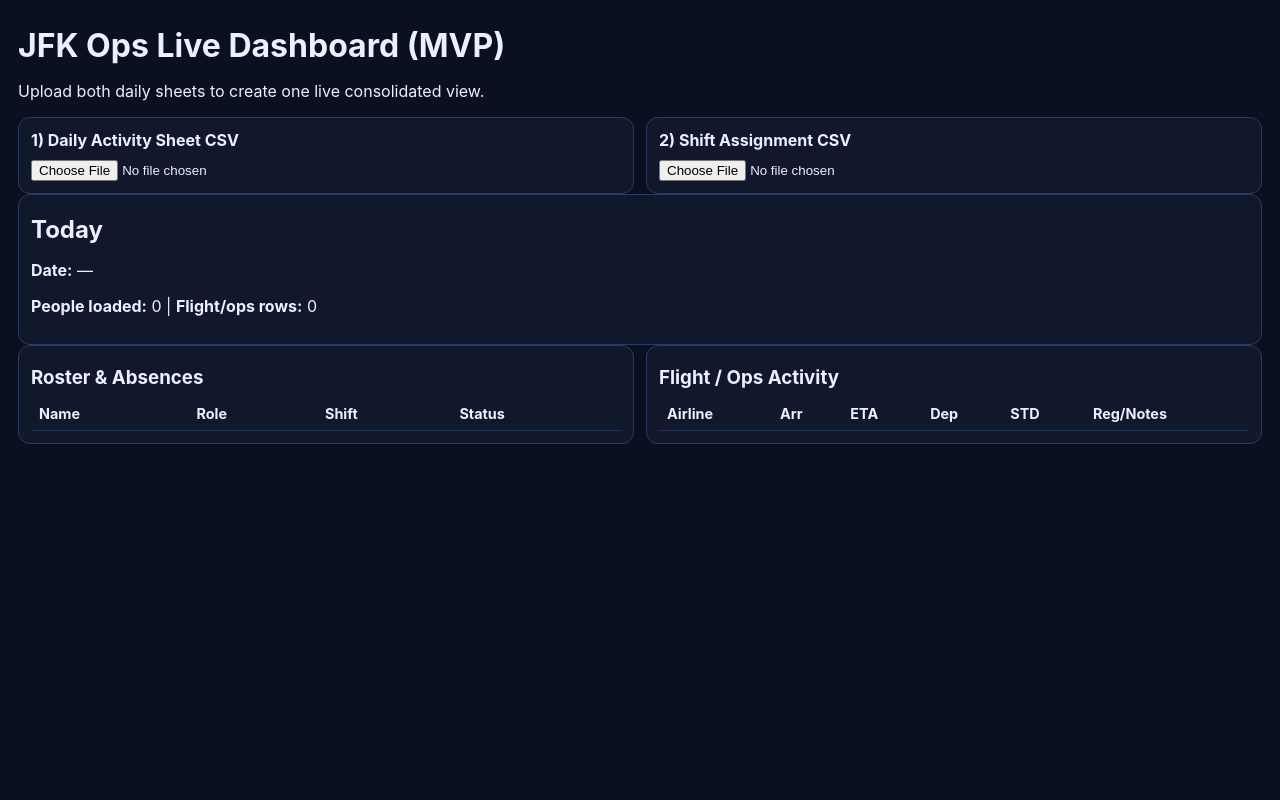
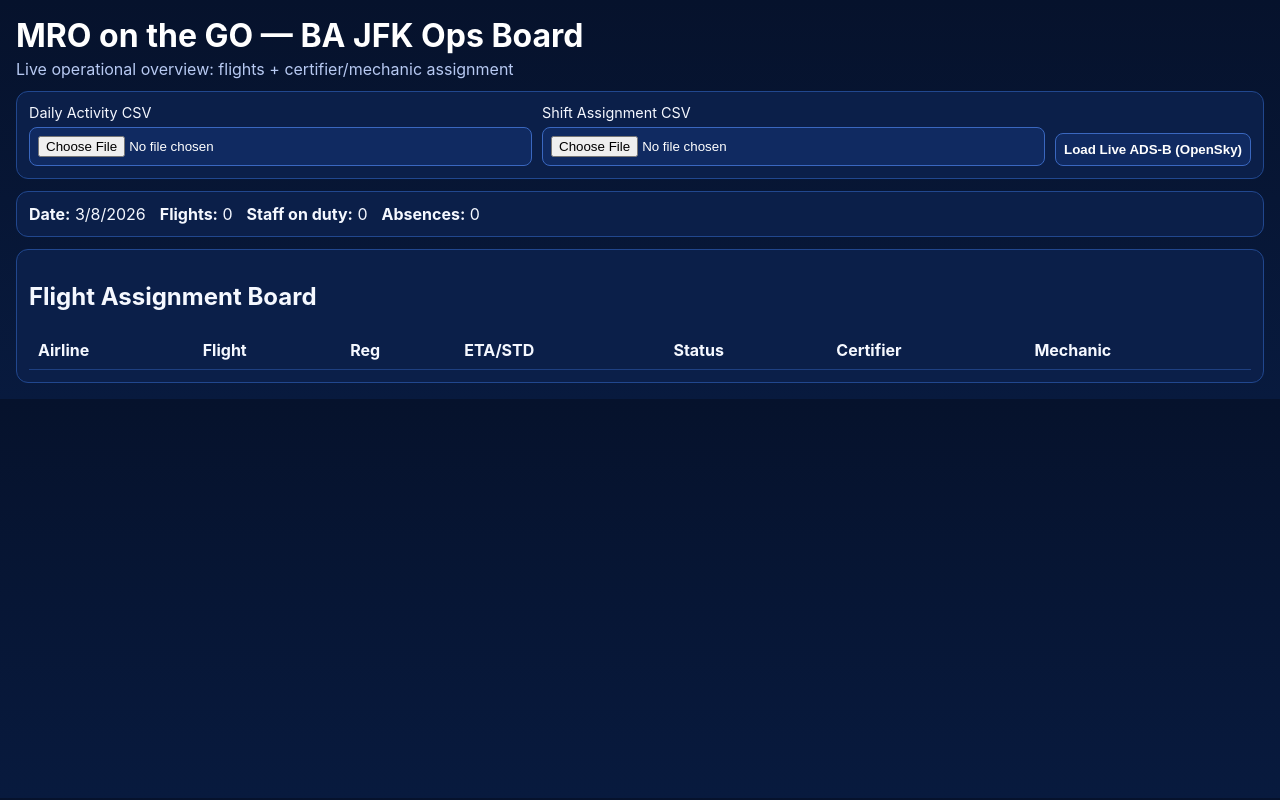
Before and after one commit to andrew-ibsen/jfk-ops-live-dashboard, a React (Vite) app: page / in a window 1280 px wide. Built offline with nearby package versions, Linux system fonts and the light colour scheme.

Commit message:
feat: add BA-themed live ops board with OpenSky flight status and crew assignment

```diff
--- a/src/App.css
+++ b/src/App.css
@@ -1,9 +1,19 @@
-.page{max-width:1400px;margin:0 auto;padding:18px;font-family:Inter,Segoe UI,sans-serif;color:#eaf0ff}
-.uploadGrid{display:grid;grid-template-columns:1fr 1fr;gap:12px}
-.grid{display:grid;grid-template-columns:1fr 1fr;gap:12px}
-.card{background:#11182b;border:1px solid #2a3c61;border-radius:12px;padding:12px}
-input[type=file]{display:block;margin-top:10px}
-table{width:100%;border-collapse:collapse;font-size:.9rem}
-th,td{padding:8px;border-bottom:1px solid #233557;text-align:left}
-h1,h2,h3{margin:8px 0}
-@media (max-width:900px){.uploadGrid,.grid{grid-template-columns:1fr}}
+*{box-sizing:border-box}
+body{margin:0;background:linear-gradient(180deg,#06122c,#081a3e);color:#f5f8ff;font-family:Inter,Segoe UI,sans-serif}
+.page{max-width:1400px;margin:0 auto;padding:16px;display:grid;gap:12px}
+header h1{margin:0;color:#fff}
+header p{margin:4px 0 0;color:#b7c9f2}
+.panel{background:#0b1f49;border:1px solid #21478e;border-radius:12px;padding:12px}
+.uploads{display:grid;grid-template-columns:1fr 1fr auto;gap:10px;align-items:end}
+.uploads label{display:grid;gap:6px;font-size:.9rem}
+input,select,button{background:#102a61;color:#fff;border:1px solid #3a67bf;border-radius:8px;padding:8px}
+button{cursor:pointer;font-weight:600}
+.stats{display:flex;flex-wrap:wrap;gap:14px}
+.warn{border-color:#d4a431;background:#3d2f0f}
+.tableWrap{overflow:auto}
+table{width:100%;min-width:980px;border-collapse:collapse}
+th,td{padding:9px;border-bottom:1px solid #1e3f80;text-align:left}
+.status{padding:2px 8px;border-radius:999px;border:1px solid #5a86dd;font-size:.8rem;text-transform:capitalize}
+.status.airborne{background:#1c5f2a;border-color:#4acb6a}
+.status.arrived{background:#3b3b3b;border-color:#8d8d8d}
+@media (max-width:980px){.uploads{grid-template-columns:1fr}}
--- a/src/App.tsx
+++ b/src/App.tsx
@@ -1,17 +1,25 @@
-import { useMemo, useState } from 'react'
+import { useEffect, useMemo, useState } from 'react'
 import './App.css'
 
-type Staff = { name: string; shift: string; role: 'Mechanic' | 'Maint Rep'; absence?: string }
-type Flight = { airline: string; arr?: string; dep?: string; eta?: string; std?: string; reg?: string; notes?: string }
+type Staff = { name: string; shift: string; role: 'Mechanic' | 'Certifier'; absence?: string }
+type Flight = {
+  key: string
+  airline: string
+  arr?: string
+  dep?: string
+  eta?: string
+  std?: string
+  reg?: string
+  live?: 'scheduled' | 'airborne' | 'arrived'
+}
 
-type DashboardData = { date?: string; staff: Staff[]; flights: Flight[] }
+type Assignments = Record<string, { certifier?: string; mechanic?: string }>
 
 function parseCsv(text: string): string[][] {
   const rows: string[][] = []
   let row: string[] = []
   let cur = ''
   let q = false
-
   for (let i = 0; i < text.length; i++) {
     const c = text[i]
     if (c === '"') {
@@ -20,14 +28,12 @@
         i++
       } else q = !q
     } else if (c === ',' && !q) {
-      row.push(cur.trim())
-      cur = ''
+      row.push(cur.trim()); cur = ''
     } else if ((c === '\n' || c === '\r') && !q) {
       if (c === '\r' && text[i + 1] === '\n') i++
       row.push(cur.trim())
       if (row.some((x) => x.length > 0)) rows.push(row)
-      row = []
-      cur = ''
+      row = []; cur = ''
     } else cur += c
   }
   if (cur.length || row.length) {
@@ -37,156 +43,180 @@
   return rows
 }
 
-function parseActivity(rows: string[][]): DashboardData {
-  const data: DashboardData = { staff: [], flights: [] }
-  const dateRow = rows.find((r) => /\d{2}\/\d{2}\/\d{4}/.test(r[0] || ''))
-  if (dateRow) data.date = (dateRow[0] || '').split(' ')[0]
-
-  let flightStart = rows.findIndex((r) => r.includes('A/C REG'))
-  if (flightStart >= 0) {
-    for (let i = flightStart + 1; i < rows.length; i++) {
+function fromActivity(rows: string[][]): { staff: Staff[]; flights: Flight[]; date?: string } {
+  const date = rows.find((r) => /\d{2}\/\d{2}\/\d{4}/.test(r[0] || ''))?.[0]?.split(' ')[0]
+  const flights: Flight[] = []
+  const staff: Staff[] = []
+  const fs = rows.findIndex((r) => r.includes('A/C REG'))
+  for (let i = fs + 1; fs >= 0 && i < rows.length; i++) {
     const r = rows[i]
     if ((r[0] || '').toLowerCase().includes('mechanics')) break
     const arr = r[2] || ''
     const dep = r[5] || ''
     if (!arr && !dep) continue
-      data.flights.push({
-        airline: (arr || dep).slice(0, 2).toUpperCase(),
-        reg: r[1],
-        arr,
-        eta: r[3],
-        dep,
-        std: r[6],
-        notes: r[9]
-      })
+    const airline = (arr || dep).slice(0, 2).toUpperCase()
+    const key = `${airline}-${arr || dep}-${r[1] || i}`
+    flights.push({ key, airline, reg: r[1], arr, eta: r[3], dep, std: r[6], live: 'scheduled' })
+  }
+  const ss = rows.findIndex((r) => (r[0] || '').toLowerCase() === 'mechanics')
+  for (let i = ss + 1; ss >= 0 && i < rows.length; i++) {
+    const r = rows[i]
+    if ((r[0] || '').startsWith('Shift A')) break
+    if (r[0]) staff.push({ name: r[0], shift: r[2], role: 'Mechanic' })
+    if (r[3]) staff.push({ name: r[3], shift: r[5], role: 'Certifier' })
+  }
+  return { staff, flights, date }
+}
+
+function fromShift(rows: string[][]): { staff: Staff[]; flights: Flight[]; date?: string } {
+  const date = rows.find((r) => /March|April|May|June|July|August|September|October|November|December|January|February/i.test(r.join(' ')))?.join(' ')
+  const staff: Staff[] = []
+  const flights: Flight[] = []
+  const start = rows.findIndex((r) => (r[1] || '').toLowerCase() === 'mechanics')
+  for (let i = start + 1; start >= 0 && i < rows.length; i++) {
+    const r = rows[i]
+    if ((r[1] || '').toLowerCase().includes('aer lingus')) break
+    if (r[1]) staff.push({ name: r[1], shift: r[2], role: 'Mechanic' })
+    if (r[3]) staff.push({ name: r[3], shift: r[4], role: 'Certifier' })
+    if (r[7]) staff.push({ name: r[7], shift: '-', role: 'Mechanic', absence: r[9] || 'Absent' })
+    if (r[5] && /\d/.test(r[5])) {
+      const key = `BA-${r[5].replace(/\s+/g, '')}-${i}`
+      flights.push({ key, airline: 'BA', arr: r[5], live: 'scheduled' })
     }
   }
-
-  const staffStart = rows.findIndex((r) => (r[0] || '').toLowerCase() === 'mechanics')
-  if (staffStart >= 0) {
-    for (let i = staffStart + 1; i < rows.length; i++) {
-      const r = rows[i]
-      if ((r[0] || '').startsWith('Shift A')) break
-      const mech = r[0]
-      const mShift = r[2]
-      const rep = r[3]
-      const rShift = r[5]
-      if (mech) data.staff.push({ name: mech, shift: mShift, role: 'Mechanic' })
-      if (rep) data.staff.push({ name: rep, shift: rShift, role: 'Maint Rep' })
-    }
-  }
-  return data
+  return { staff, flights, date }
 }
 
-function parseShift(rows: string[][]): DashboardData {
-  const data: DashboardData = { staff: [], flights: [] }
-  const dateRow = rows.find((r) => /Sunday|Monday|Tuesday|Wednesday|Thursday|Friday|Saturday/i.test(r.join(' ')))
-  if (dateRow) data.date = dateRow.join(' ').replace(/,+/g, ' ').trim()
-
-  const start = rows.findIndex((r) => (r[1] || '').toLowerCase() === 'mechanics')
-  if (start >= 0) {
-    for (let i = start + 1; i < rows.length; i++) {
-      const r = rows[i]
-      if ((r[1] || '').toLowerCase().includes('aer lingus')) break
-      const mech = r[1]
-      const mechShift = r[2]
-      const rep = r[3]
-      const repShift = r[4]
-      const absenceName = r[7]
-      const absenceType = r[9]
-
-      if (mech) data.staff.push({ name: mech, shift: mechShift, role: 'Mechanic' })
-      if (rep) data.staff.push({ name: rep, shift: repShift, role: 'Maint Rep' })
-      if (absenceName) data.staff.push({ name: absenceName, shift: '-', role: 'Mechanic', absence: absenceType || 'Absent' })
-
-      const op = r[5]
-      if (op && /\d/.test(op)) {
-        data.flights.push({ airline: 'BA', notes: op })
-      }
-    }
-  }
-  return data
+async function fetchOpenSkyJfk() {
+  const url = 'https://opensky-network.org/api/states/all?lamin=40.2&lomin=-74.3&lamax=41.1&lomax=-73.2'
+  const res = await fetch(url)
+  if (!res.ok) throw new Error('OpenSky fetch failed')
+  const json = await res.json()
+  const states = (json.states || []) as any[]
+  const prefixes = ['BAW', 'EIN', 'IBE', 'QFA', 'ANA', 'NAX']
+  return states
+    .filter((s) => prefixes.some((p) => String(s[1] || '').trim().startsWith(p)))
+    .map((s, idx) => ({
+      key: `live-${idx}-${s[1]}`,
+      airline: String(s[1] || '').trim().slice(0, 3),
+      dep: String(s[1] || '').trim(),
+      reg: s[0],
+      eta: '-',
+      std: '-',
+      live: s[8] ? 'airborne' : 'arrived'
+    } as Flight))
 }
 
 export default function App() {
-  const [activity, setActivity] = useState<DashboardData>({ staff: [], flights: [] })
-  const [shift, setShift] = useState<DashboardData>({ staff: [], flights: [] })
+  const [activity, setActivity] = useState<{ staff: Staff[]; flights: Flight[]; date?: string }>({ staff: [], flights: [] })
+  const [shift, setShift] = useState<{ staff: Staff[]; flights: Flight[]; date?: string }>({ staff: [], flights: [] })
+  const [liveFlights, setLiveFlights] = useState<Flight[]>([])
+  const [liveError, setLiveError] = useState('')
+  const [assignments, setAssignments] = useState<Assignments>(() => {
+    try { return JSON.parse(localStorage.getItem('ops-assignments') || '{}') } catch { return {} }
+  })
+
+  useEffect(() => { localStorage.setItem('ops-assignments', JSON.stringify(assignments)) }, [assignments])
 
   const merged = useMemo(() => {
     const staffMap = new Map<string, Staff>()
     ;[...activity.staff, ...shift.staff].forEach((s) => {
-      const key = s.name.toLowerCase()
-      const prev = staffMap.get(key)
-      staffMap.set(key, { ...prev, ...s, name: s.name } as Staff)
+      const k = `${s.name.toLowerCase()}-${s.role}`
+      const prev = staffMap.get(k)
+      staffMap.set(k, { ...prev, ...s, name: s.name })
     })
+    const fMap = new Map<string, Flight>()
+    ;[...activity.flights, ...shift.flights, ...liveFlights].forEach((f) => fMap.set(f.key, f))
+    return {
+      date: activity.date || shift.date || new Date().toLocaleDateString(),
+      staff: Array.from(staffMap.values()).sort((a, b) => a.name.localeCompare(b.name)),
+      flights: Array.from(fMap.values())
+    }
+  }, [activity, shift, liveFlights])
 
-    const flights = [...activity.flights, ...shift.flights]
-    return {
-      date: activity.date || shift.date,
-      staff: Array.from(staffMap.values()).sort((a, b) => a.name.localeCompare(b.name)),
-      flights
+  const certifiers = merged.staff.filter((s) => s.role === 'Certifier' && !s.absence)
+  const mechanics = merged.staff.filter((s) => s.role === 'Mechanic' && !s.absence)
+
+  const setAssign = (flightKey: string, field: 'certifier' | 'mechanic', value: string) => {
+    setAssignments((prev) => ({ ...prev, [flightKey]: { ...prev[flightKey], [field]: value } }))
   }
-  }, [activity, shift])
 
-  const handleFile = async (file: File, kind: 'activity' | 'shift') => {
-    const text = await file.text()
-    const rows = parseCsv(text)
-    const parsed = kind === 'activity' ? parseActivity(rows) : parseShift(rows)
-    if (kind === 'activity') setActivity(parsed)
-    else setShift(parsed)
+  const handleUpload = async (file: File, kind: 'activity' | 'shift') => {
+    const rows = parseCsv(await file.text())
+    if (kind === 'activity') setActivity(fromActivity(rows))
+    else setShift(fromShift(rows))
+  }
+
+  const loadLive = async () => {
+    setLiveError('')
+    try { setLiveFlights(await fetchOpenSkyJfk()) }
+    catch { setLiveError('Live ADS-B fetch limited or blocked right now. Using uploaded schedule only.') }
   }
 
   return (
     <div className="page">
-      <h1>JFK Ops Live Dashboard (MVP)</h1>
-      <p>Upload both daily sheets to create one live consolidated view.</p>
+      <header>
+        <h1>MRO on the GO — BA JFK Ops Board</h1>
+        <p>Live operational overview: flights + certifier/mechanic assignment</p>
+      </header>
 
-      <div className="uploadGrid">
-        <label className="card">
-          <strong>1) Daily Activity Sheet CSV</strong>
-          <input type="file" accept=".csv" onChange={(e) => e.target.files?.[0] && handleFile(e.target.files[0], 'activity')} />
+      <section className="panel uploads">
+        <label>
+          Daily Activity CSV
+          <input type="file" accept=".csv" onChange={(e) => e.target.files?.[0] && handleUpload(e.target.files[0], 'activity')} />
         </label>
-        <label className="card">
-          <strong>2) Shift Assignment CSV</strong>
-          <input type="file" accept=".csv" onChange={(e) => e.target.files?.[0] && handleFile(e.target.files[0], 'shift')} />
+        <label>
+          Shift Assignment CSV
+          <input type="file" accept=".csv" onChange={(e) => e.target.files?.[0] && handleUpload(e.target.files[0], 'shift')} />
         </label>
-      </div>
+        <button onClick={loadLive}>Load Live ADS-B (OpenSky)</button>
+      </section>
 
-      <div className="card">
-        <h2>Today</h2>
-        <p><b>Date:</b> {merged.date || '—'}</p>
-        <p><b>People loaded:</b> {merged.staff.length} | <b>Flight/ops rows:</b> {merged.flights.length}</p>
-      </div>
+      <section className="panel stats">
+        <span><b>Date:</b> {merged.date}</span>
+        <span><b>Flights:</b> {merged.flights.length}</span>
+        <span><b>Staff on duty:</b> {merged.staff.filter((s) => !s.absence).length}</span>
+        <span><b>Absences:</b> {merged.staff.filter((s) => s.absence).length}</span>
+      </section>
 
-      <div className="grid">
-        <div className="card">
-          <h3>Roster & Absences</h3>
+      {liveError && <section className="panel warn">{liveError}</section>}
+
+      <section className="panel tableWrap">
+        <h2>Flight Assignment Board</h2>
         <table>
-            <thead><tr><th>Name</th><th>Role</th><th>Shift</th><th>Status</th></tr></thead>
+          <thead>
+            <tr>
+              <th>Airline</th><th>Flight</th><th>Reg</th><th>ETA/STD</th><th>Status</th><th>Certifier</th><th>Mechanic</th>
+            </tr>
+          </thead>
           <tbody>
-              {merged.staff.map((s) => (
-                <tr key={s.name + s.role}>
-                  <td>{s.name}</td><td>{s.role}</td><td>{s.shift || '-'}</td><td>{s.absence || 'On duty'}</td>
+            {merged.flights.map((f) => {
+              const a = assignments[f.key] || {}
+              return (
+                <tr key={f.key}>
+                  <td>{f.airline}</td>
+                  <td>{f.arr || f.dep || '-'}</td>
+                  <td>{f.reg || '-'}</td>
+                  <td>{f.eta || f.std || '-'}</td>
+                  <td><span className={`status ${f.live || 'scheduled'}`}>{f.live || 'scheduled'}</span></td>
+                  <td>
+                    <select value={a.certifier || ''} onChange={(e) => setAssign(f.key, 'certifier', e.target.value)}>
+                      <option value="">Assign…</option>
+                      {certifiers.map((s) => <option key={s.name} value={s.name}>{s.name}</option>)}
+                    </select>
+                  </td>
+                  <td>
+                    <select value={a.mechanic || ''} onChange={(e) => setAssign(f.key, 'mechanic', e.target.value)}>
+                      <option value="">Assign…</option>
+                      {mechanics.map((s) => <option key={s.name} value={s.name}>{s.name}</option>)}
+                    </select>
+                  </td>
                 </tr>
-              ))}
+              )
+            })}
           </tbody>
         </table>
-        </div>
-
-        <div className="card">
-          <h3>Flight / Ops Activity</h3>
-          <table>
-            <thead><tr><th>Airline</th><th>Arr</th><th>ETA</th><th>Dep</th><th>STD</th><th>Reg/Notes</th></tr></thead>
-            <tbody>
-              {merged.flights.map((f, i) => (
-                <tr key={i}>
-                  <td>{f.airline}</td><td>{f.arr || '-'}</td><td>{f.eta || '-'}</td><td>{f.dep || '-'}</td><td>{f.std || '-'}</td><td>{f.reg || f.notes || '-'}</td>
-                </tr>
-              ))}
-            </tbody>
-          </table>
-        </div>
-      </div>
+      </section>
     </div>
   )
 }
```
Lines whose indentation alone changed are shown as unchanged.
